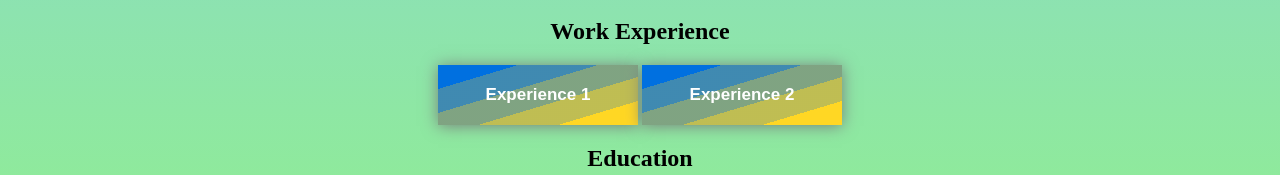
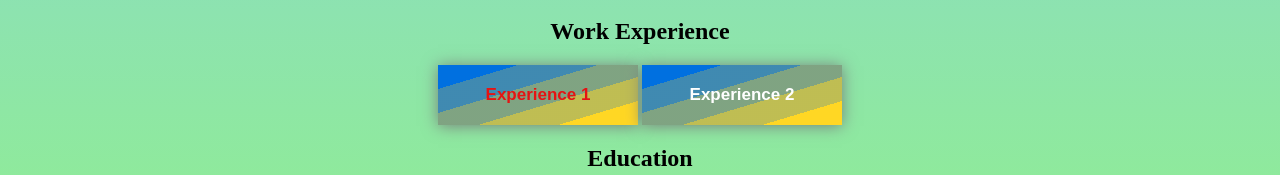
Before and after one commit to vjsunkara/webserver, a plain HTML site: page index.html in a window 1280 px wide. In both pictures the pointer is over the button "Experience 1". Shown: the part 1314-1489 px from the top of the page. Drawn offline with Linux system fonts and the light colour scheme.

Commit message:
Update index.html

```diff
--- a/index.html
+++ b/index.html
@@ -175,6 +175,9 @@ body {
       box-shadow: 0 1px 15px 0 #797f7b;
 
     }
+    button:hover {
+      color: rgb(229, 19, 19);
+    }
   </style>
 </head>
 
```
